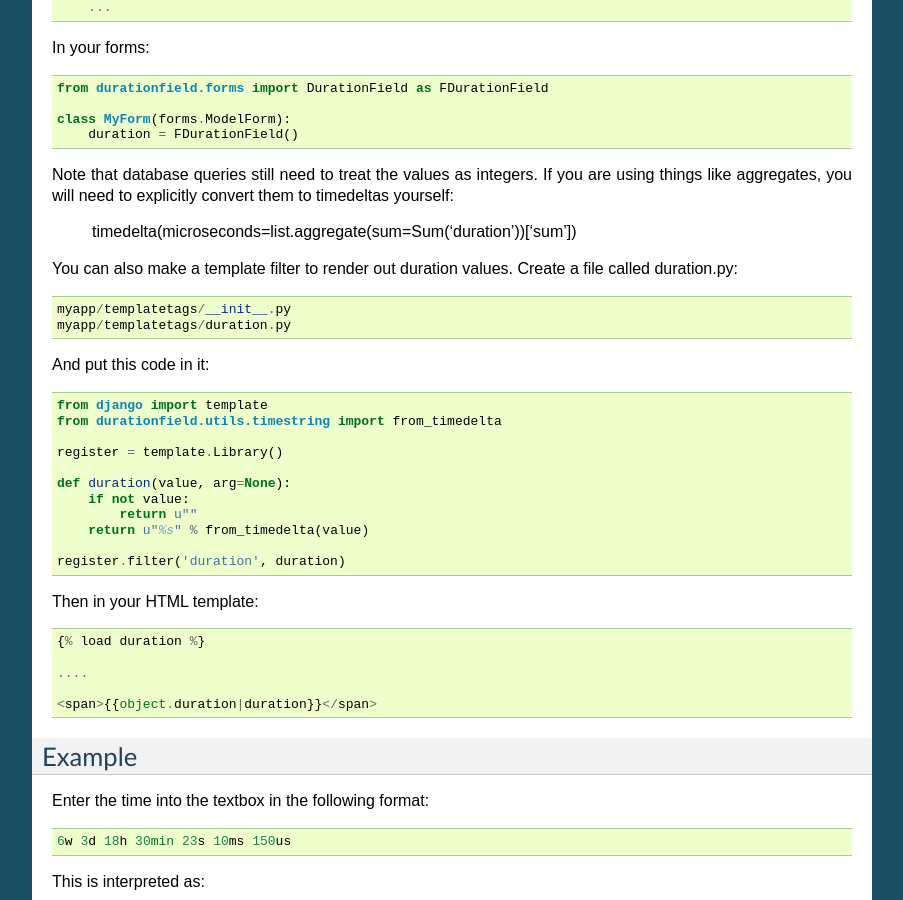
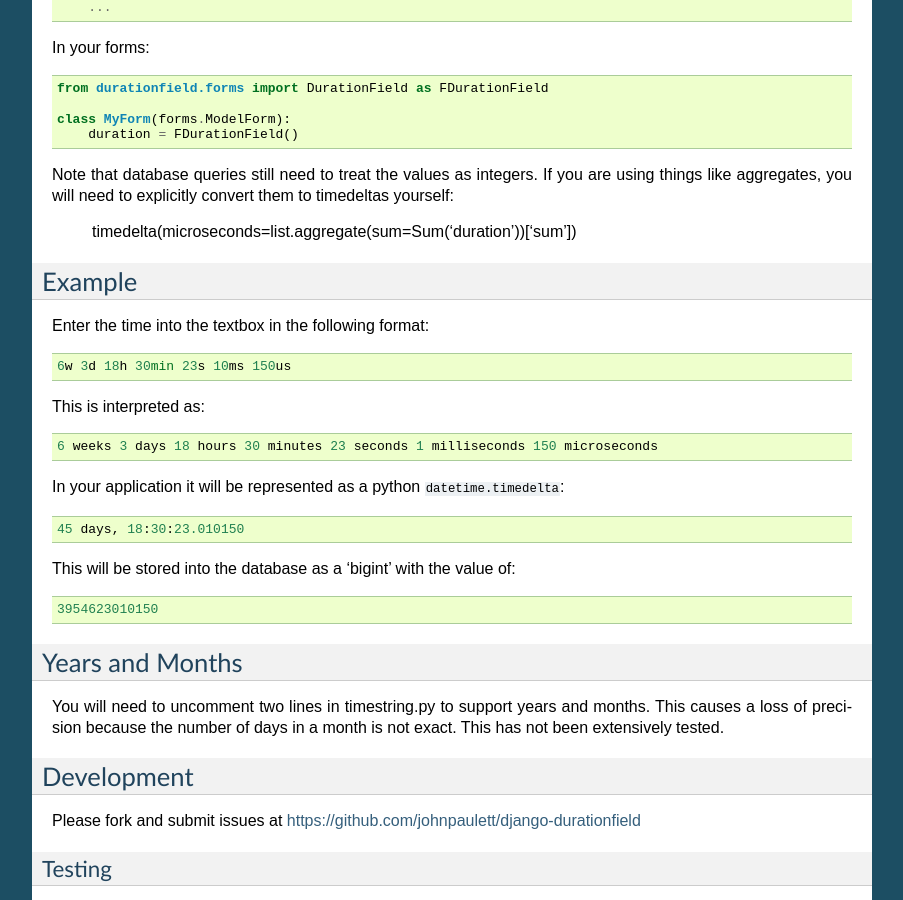
Before and after one commit to johnpaulett/django-durationfield, a Sphinx documentation site: the page built from docs/index.rst, in a window 1280 px wide and 900 px high, scrolled down 693 px. Shown: the whole window, without its empty margins (198-1101 px from the left). Built offline with Sphinx 7.4.7, drawn with Linux system fonts in a browser that asks for light colours; formulas are drawn with MathJax 3; some of the changed text lies outside the part shown.

Commit message:
Remove out-dated documentation on template tag.  Prep for 0.3.1 documentation release.

```diff
--- a/docs/index.rst
+++ b/docs/index.rst
@@ -53,35 +53,6 @@ Note that database queries still need to treat the values as integers. If you ar
 aggregates, you will need to explicitly convert them to timedeltas yourself:
 
     timedelta(microseconds=list.aggregate(sum=Sum('duration'))['sum'])
-
-You can also make a template filter to render out duration values. Create a file called duration.py::
-
-    myapp/templatetags/__init__.py
-    myapp/templatetags/duration.py
-
-And put this code in it::
-
-    from django import template
-    from durationfield.utils.timestring import from_timedelta
-
-    register = template.Library()
-
-    def duration(value, arg=None):
-        if not value:
-            return u""
-        return u"%s" % from_timedelta(value)
-
-    register.filter('duration', duration)
-
-Then in your HTML template::
-
-
-    {% load duration %}
-
-    ....
-
-    <span>{{object.duration|duration}}</span>
-
 
 Example
 -------
--- a/durationfield/__init__.py
+++ b/durationfield/__init__.py
@@ -7,4 +7,4 @@ committed before the 1.2 feature deadline, this package attempts to make the
 patch into a reusable application that provides a ``DurationField``.
 
 """
-__version__ = '0.3.0'
+__version__ = '0.3.1'
```
Also changed, not shown: 1 other file.
